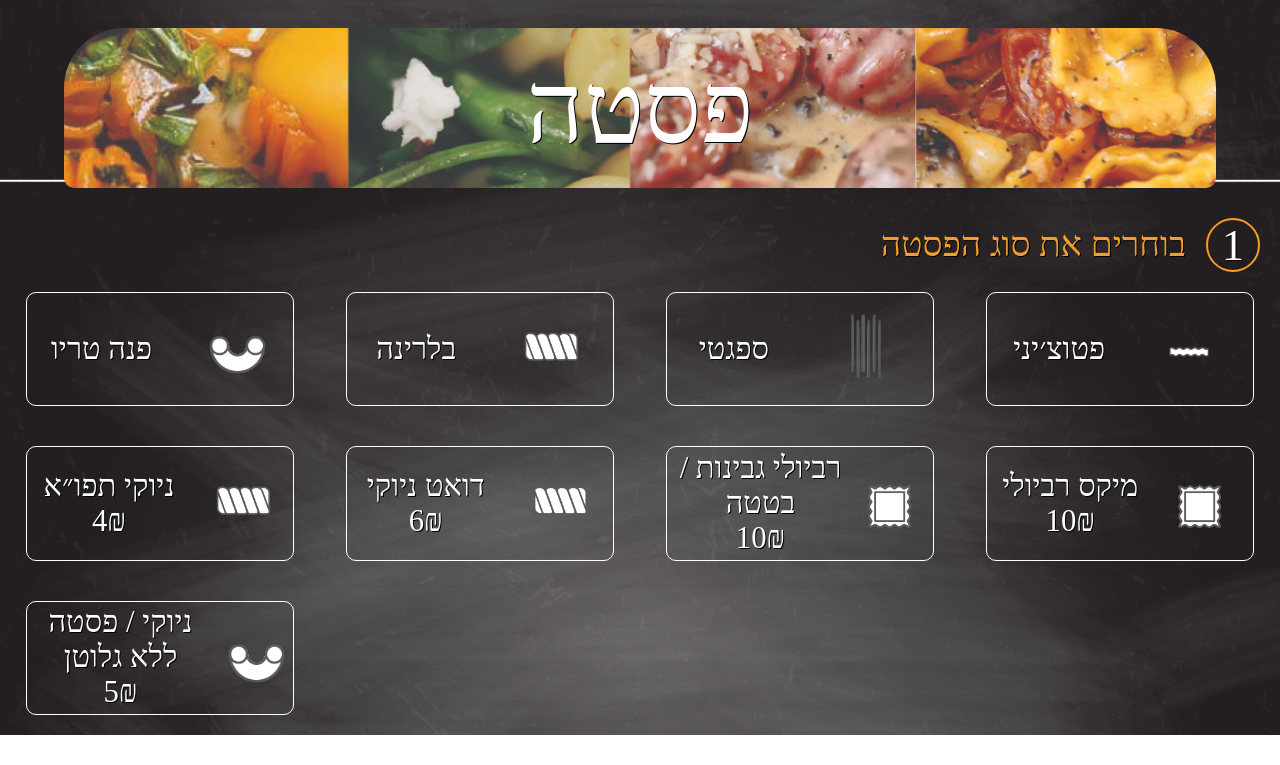
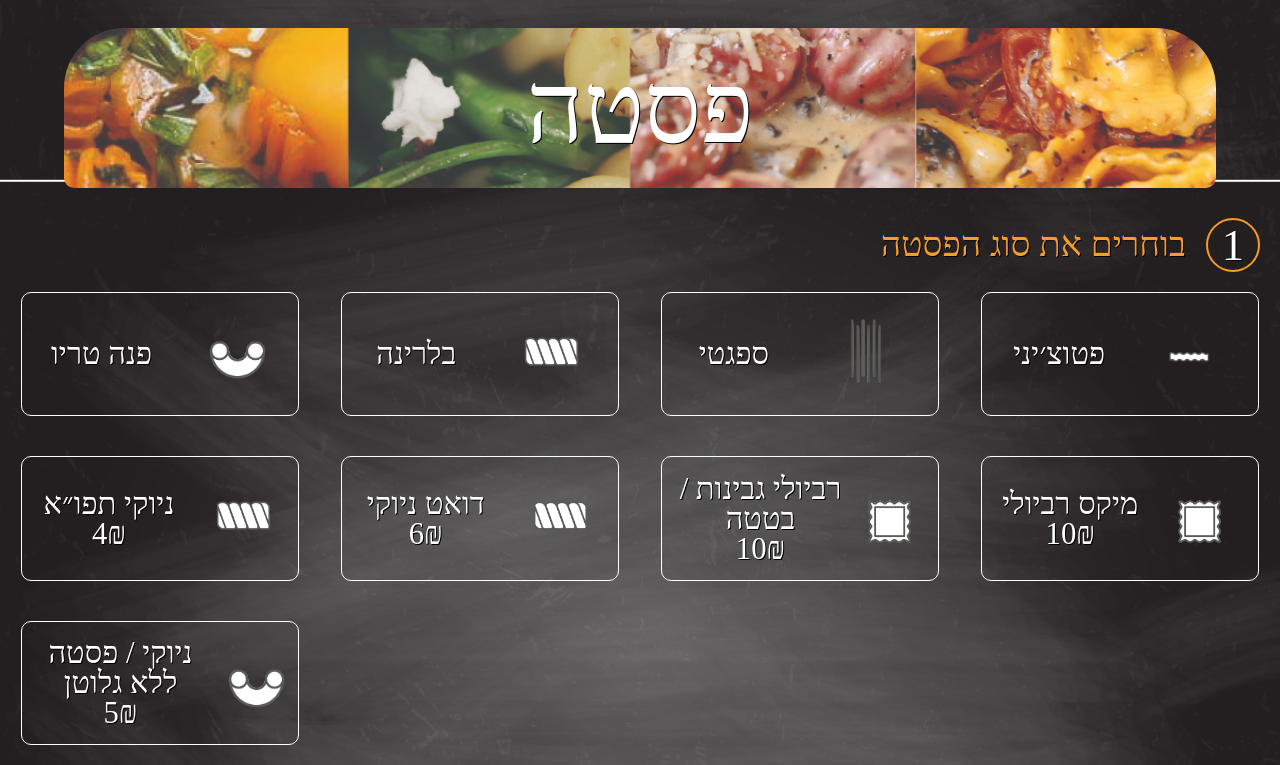
Before and after one commit to orim55353/pasta-mvp, a React (Create React App) app: page / in a window 1280 px wide. Shown: the part 3671-4436 px from the top of the page. Before the commit the page ends 4406 px from the top, so only its background shows below. Built offline with nearby package versions, Linux system fonts and the light colour scheme.

Commit message:
Fixed pasta width issues

```diff
--- a/src/components/pasta-kind/pasta-kind.styles.scss
+++ b/src/components/pasta-kind/pasta-kind.styles.scss
@@ -7,7 +7,7 @@
   align-items: center;
   justify-content: space-around;
   margin: 20px;
-  padding: 5px;
+  padding: 10px;
   position: relative;
 
   @media screen and (max-width: 600px) {
@@ -38,7 +38,7 @@
       color: white;
       font-size: 2.4vw;
       font-family: "SecelyMF";
-      line-height: 35px;
+      line-height: 30px;
 
       @media screen and (max-width: 600px) {
         font-size: 5vw;
```
